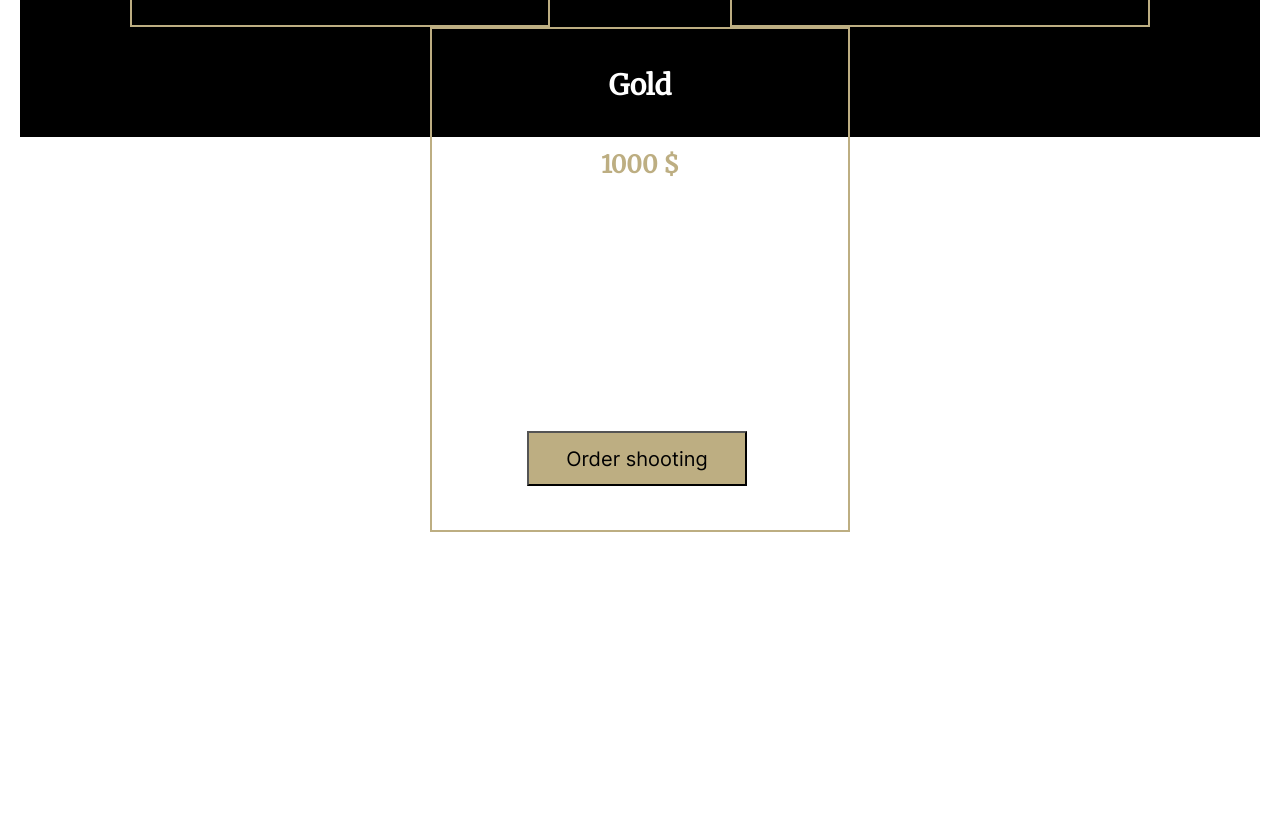
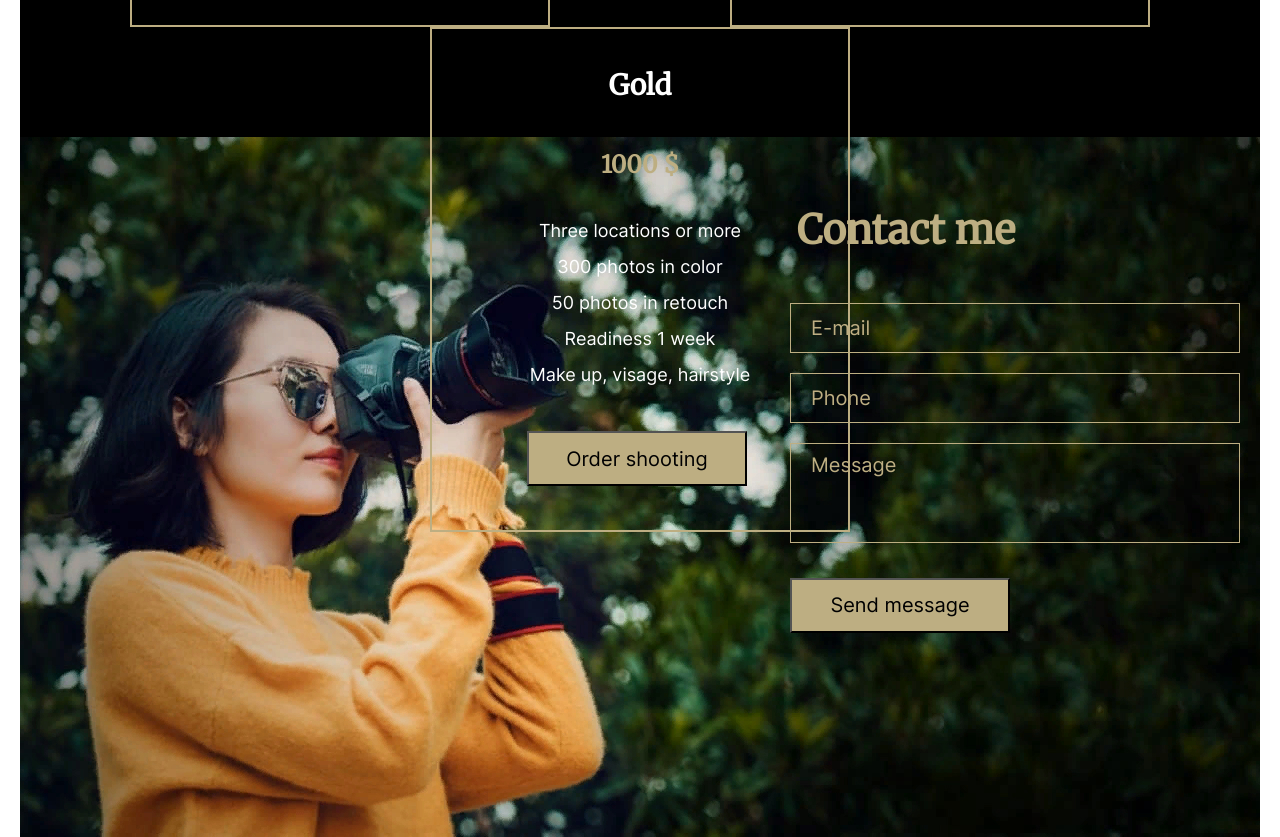
Before and after one commit to Leonid127/RSSTasks, a plain HTML site: page portfolio/index.html in a window 1280 px wide. Shown: the part 4500-5337 px from the top of the page. Before the commit the page ends 5032 px from the top, so only its background shows below. Drawn offline with Linux system fonts and the light colour scheme.

Commit message:
feat: finish contacts block

```diff
--- a/portfolio/index.html
+++ b/portfolio/index.html
@@ -171,7 +171,17 @@
 
 			</section>
 			<section class="contacts">
-
+				<div class="container">
+					<div class="contacts-container">
+						<h2 class="contacts-title">Contact me</h2>
+						<div class="contacts-email-div"><input type="email" class="contacts-email" placeholder="E-mail"></div>
+						<div class="contacts-phone-div"><input type="tel" class="contacts-phone" placeholder="Phone"></div>
+						<div class="contacts-message-div"><textarea name="/" id="/" cols="30" rows="10" class="contacts-message" placeholder="Message"></textarea></div>
+						<div class="contacts-but">
+							<button class="contacts-button">Send message</button>
+						</div>
+					</div>
+				</div>
 			</section>
 		</div>
 	</main>
--- a/portfolio/style.css
+++ b/portfolio/style.css
@@ -460,59 +460,19 @@ header {
 }
 
 .winter-button:hover {
-  width: 220px;
-  height: 55px;
-  background-color: #bdae82;
-  cursor: pointer;
-  font-family: inherit;
-  font-family: Inter;
-  font-style: normal;
-  font-weight: normal;
-  font-size: 20px;
-  line-height: 40px;
-  color: #000;
+  color: #fff;
 }
 
 .spring-button:hover {
-  width: 220px;
-  height: 55px;
-  background-color: #bdae82;
-  cursor: pointer;
-  font-family: inherit;
-  font-family: Inter;
-  font-style: normal;
-  font-weight: normal;
-  font-size: 20px;
-  line-height: 40px;
-  color: #000;
+  color: #fff;
 }
 
 .summer-button:hover  {
-  width: 220px;
-  height: 55px;
-  background-color: #bdae82;
-  cursor: pointer;
-  font-family: inherit;
-  font-family: Inter;
-  font-style: normal;
-  font-weight: normal;
-  font-size: 20px;
-  line-height: 40px;
-  color: #000;
+  color: #fff;
 }
 
 .autumn-button:hover  {
-  width: 220px;
-  height: 55px;
-  background-color: #bdae82;
-  cursor: pointer;
-  font-family: inherit;
-  font-family: Inter;
-  font-style: normal;
-  font-weight: normal;
-  font-size: 20px;
-  line-height: 40px;
-  color: #000;
+  color: #fff;
 }
 
 .portfolio-buttons {
@@ -579,6 +539,16 @@ header {
 
 .video-player-button {
   position: absolute;
+  background-image: url('assets/svg/play_button.svg');
+  background-size: contain;
+  background-repeat: no-repeat;
+  transition: 0.3s;
+  cursor: pointer
+}
+
+.video-player-button:hover {
+  filter: invert(26%) sepia(15%) saturate(638%) hue-rotate(7deg) brightness(92%)
+    contrast(87%);
 }
 
 /*Video styles end*/
@@ -680,4 +650,109 @@ header {
   padding-left: 95px;
   padding-top: 20px;
 }
+
 /*Price styles end*/
+
+/*Contacts style start*/
+
+.contacts {
+  background: url('./assets/img/contacts.jpg');
+  height: 700px;
+  background-position: center center;
+}
+
+.contacts-container {
+  display: flex;
+  flex-direction: column;
+  width: auto;
+  height: 445px;
+  align-items: flex-end;
+  justify-content: space-between;
+  padding-top: 20px;
+}
+
+.contacts-title {
+  font-family: Merriweather;
+  font-style: normal;
+  font-weight: bold;
+  font-size: 40px;
+  line-height: 80px;
+  color: var(--color-gold);
+  padding-right: 225px;
+}
+
+::placeholder {
+  font-family: inherit;
+  color: #bdae82;
+  font-size: 20px;
+}
+
+ textarea {
+  resize: none;
+  background-color: rgba(0, 0, 0, 0);
+  border: solid 1px var(--color-gold);
+  color: var(--color-gold);
+  font-size: 20px;
+
+ }
+
+input {
+  background-color: rgba(0, 0, 0, 0);
+  border: solid 1px var(--color-gold);
+  color: var(--color-gold);
+  font-size: 20px;
+}
+
+ .contacts-email-div {
+  margin-bottom: 20px;
+ }
+
+.contacts-phone-div {
+  margin-bottom: 20px;
+}
+
+.contacts-message-div {
+  margin-bottom: 30px;
+}
+
+.contacts-button {
+  width: 220px;
+  height: 55px;
+  background-color: #bdae82;
+  cursor: pointer;
+  font-family: inherit;
+  font-family: Inter;
+  font-style: normal;
+  font-weight: normal;
+  font-size: 20px;
+  line-height: 40px;
+  color: #000;
+}
+
+.contacts-button:hover {
+  color: #fff;
+}
+
+.contacts-email {
+  width: 450px;
+  height: 50px;
+  padding-left: 20px;
+}
+
+.contacts-phone {
+  width: 450px;
+  height: 50px;
+  padding-left: 20px;
+}
+
+.contacts-message {
+  width: 450px;
+  height: 100px;
+  padding-left: 20px;
+  padding-top: 10px;
+}
+
+.contacts-but {
+  padding-right: 230px;
+}
+/*Contacts style end*/
```
Also changed, not shown: portfolio/assets/img/contacts.jpg (added).
